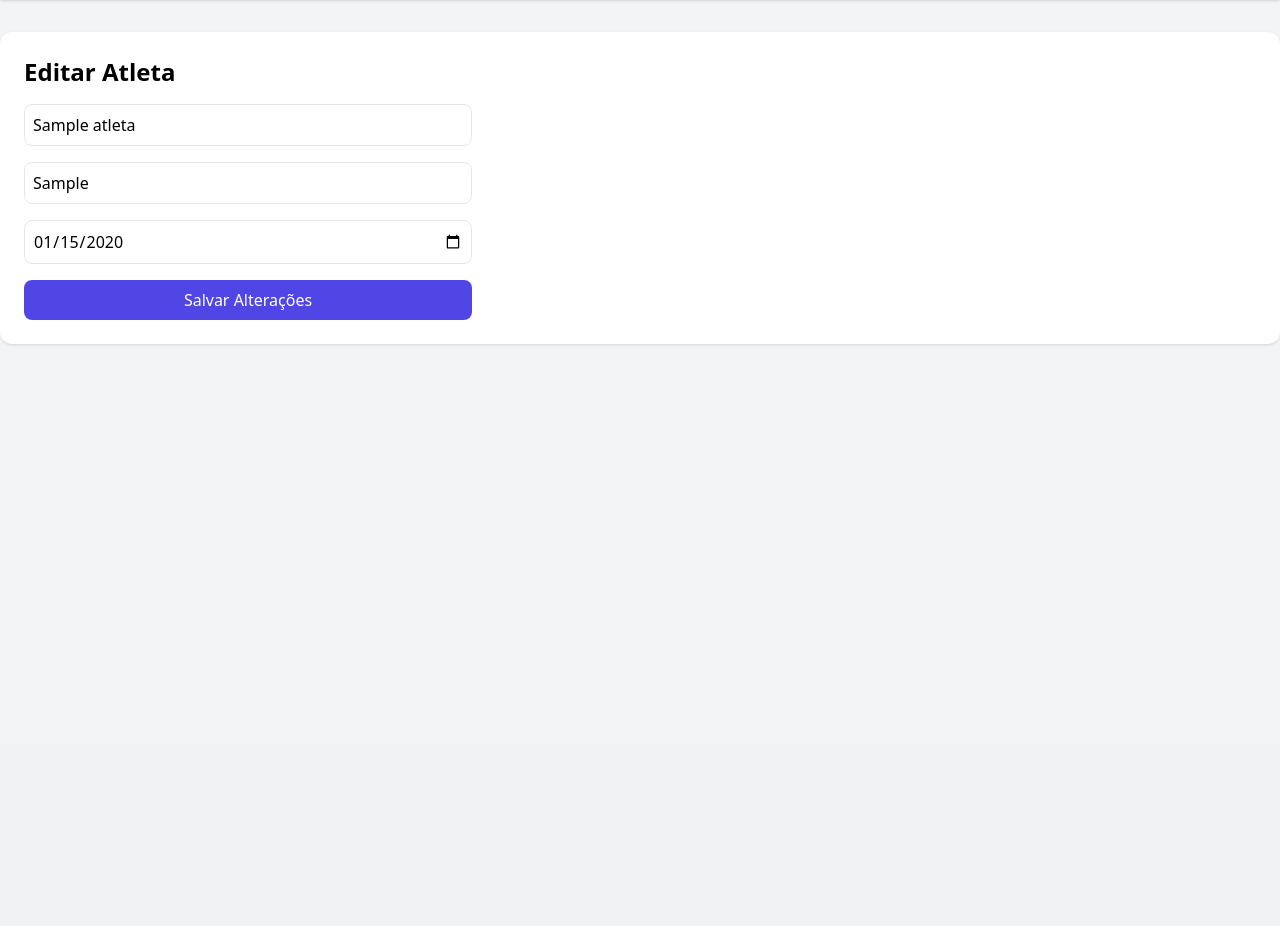
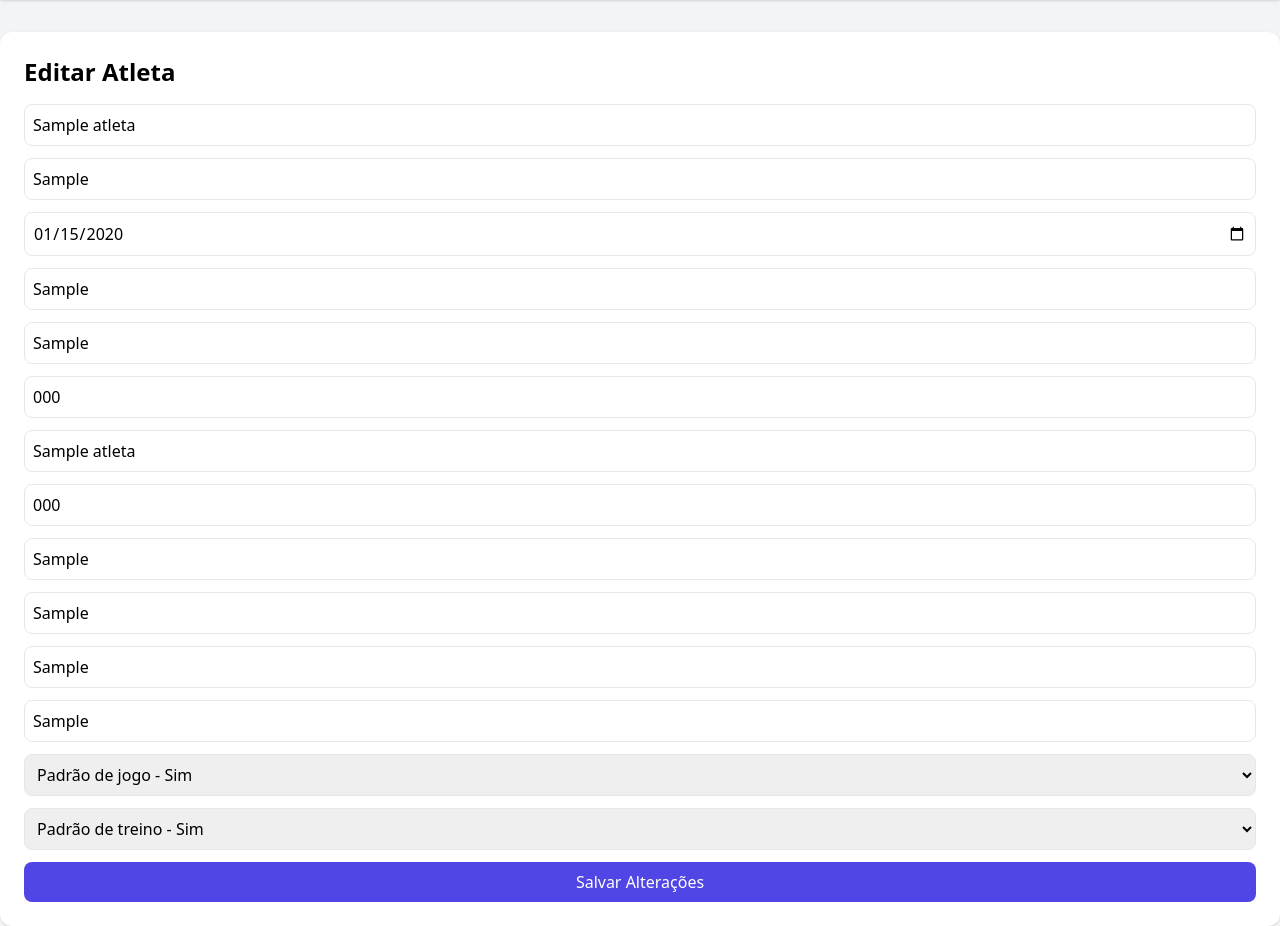
Before and after one commit to pepeuloureirob/volley-coach-system, a Flask app: page /editar_atleta/1 in a window 1280 px wide. Shown: the part 56-982 px from the top of the page. Before the commit the page ends 401 px from the top, so only its background shows below. Run offline with Flask 3, Linux system fonts and the light colour scheme; tables that the repository leaves empty hold one stand-in row (values such as "Sample post"); some libraries are stand-ins or nearby versions.

Commit message:
Update editar_atleta.html

```diff
--- a/templates/editar_atleta.html
+++ b/templates/editar_atleta.html
@@ -3,14 +3,39 @@
 
 <h1 class="text-2xl font-bold mb-4">Editar Atleta</h1>
 
-<form method="POST" class="grid gap-4 max-w-md">
+<form method="POST" class="grid gap-3">
+
 <input name="nome" value="{{ atleta.nome }}" class="border p-2 rounded-lg">
 <input name="cpf" value="{{ atleta.cpf }}" class="border p-2 rounded-lg">
 <input type="date" name="nascimento" value="{{ atleta.nascimento }}" class="border p-2 rounded-lg">
 
+<input name="altura" value="{{ atleta.altura }}" class="border p-2 rounded-lg">
+<input name="endereco" value="{{ atleta.endereco }}" class="border p-2 rounded-lg">
+<input name="telefone" value="{{ atleta.telefone }}" class="border p-2 rounded-lg">
+
+<input name="responsavel_nome" value="{{ atleta.responsavel_nome }}" class="border p-2 rounded-lg">
+<input name="responsavel_telefone" value="{{ atleta.responsavel_telefone }}" class="border p-2 rounded-lg">
+
+<input name="escola" value="{{ atleta.escola }}" class="border p-2 rounded-lg">
+<input name="local_treino" value="{{ atleta.local_treino }}" class="border p-2 rounded-lg">
+
+<input name="tamanho_camisa" value="{{ atleta.tamanho_camisa }}" class="border p-2 rounded-lg">
+<input name="numero_camisa" value="{{ atleta.numero_camisa }}" class="border p-2 rounded-lg">
+
+<select name="padrao_jogo" class="border p-2 rounded-lg">
+    <option value="sim" {% if atleta.padrao_jogo %}selected{% endif %}>Padrão de jogo - Sim</option>
+    <option value="nao" {% if not atleta.padrao_jogo %}selected{% endif %}>Não</option>
+</select>
+
+<select name="padrao_treino" class="border p-2 rounded-lg">
+    <option value="sim" {% if atleta.padrao_treino %}selected{% endif %}>Padrão de treino - Sim</option>
+    <option value="nao" {% if not atleta.padrao_treino %}selected{% endif %}>Não</option>
+</select>
+
 <button class="bg-indigo-600 text-white p-2 rounded-lg">
 Salvar Alterações
 </button>
+
 </form>
 
 {% endblock %}
```
Lines whose indentation alone changed are shown as unchanged.
